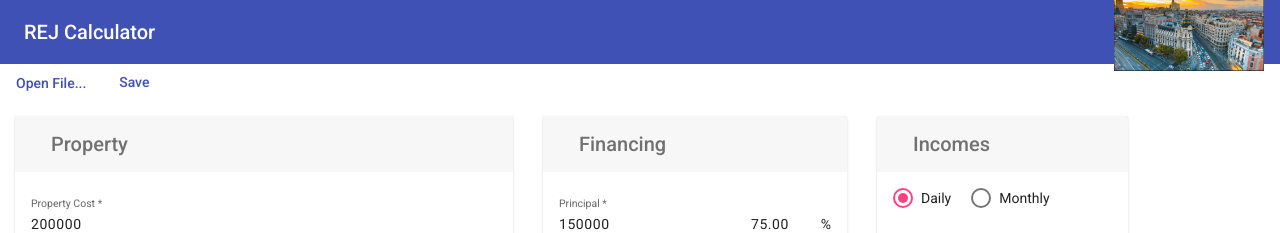
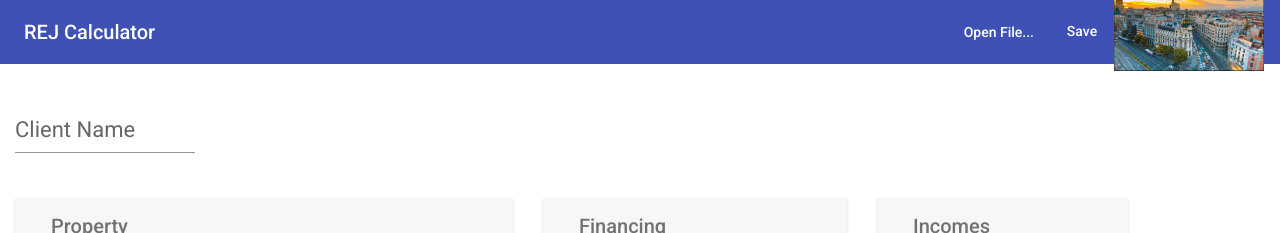
Before and after one commit to YehudahA/REJ, an Angular app: page / in a window 1280 px wide. Shown: the top 233 px of the page. Built offline with nearby package versions, Linux system fonts and the light colour scheme; what ng2-google-charts would draw is missing.

Commit message:
client name

```diff
--- a/src/app/app.component.html
+++ b/src/app/app.component.html
@@ -1,9 +1,8 @@
 <mat-toolbar id="header" color="primary">
     <h1 id="app-title">REJ Calculator</h1>
+    <app-menu></app-menu>
     <img src="./assets/images/madrid.png" id="app-logo" />
 </mat-toolbar>
-
-<app-menu></app-menu>
 
 <app-inversion></app-inversion>
 
--- a/src/app/inversion/inversion.component.css
+++ b/src/app/inversion/inversion.component.css
@@ -1,3 +1,9 @@
+.client-name{
+  margin-top: 8px;
+  margin-inline-start: 15px;
+  font-size: 22px;
+}
+
 main {
   display: flex;
   flex-wrap: wrap;
--- a/src/app/inversion/inversion.component.html
+++ b/src/app/inversion/inversion.component.html
@@ -1,3 +1,10 @@
+<section class="client-name">
+    <mat-form-field appearance="standard">
+        <mat-label>Client Name</mat-label>
+        <input matInput [(ngModel)]="inversion.clientName" />
+    </mat-form-field>
+</section>
+
 <main>
     <mat-card class="main-mat-card">
         <mat-card-header>
@@ -331,7 +338,7 @@
             <div>
                 <mat-form-field appearance="standard">
                     <mat-label>Rent Price</mat-label>
-                    <input matInput [(ngModel)]="inversion.rent.rentPrice" type="number" integer/>
+                    <input matInput [(ngModel)]="inversion.rent.rentPrice" type="number" integer />
                 </mat-form-field>
             </div>
             <div>
--- a/src/app/inversion/inversion.component.ts
+++ b/src/app/inversion/inversion.component.ts
@@ -6,6 +6,7 @@ import { DefaultsService } from '../services/defaults.service';
 import {saveAs } from 'file-saver';
 import { MenuService } from '../services/menu.service';
 import { RentModel } from '../models/rent';
+import { Title } from '@angular/platform-browser';
 
 @Component({
   selector: 'app-inversion',
@@ -27,7 +28,10 @@ export class InversionComponent implements OnInit {
     }
   };
 
-  constructor(private fileReader: DataReaderService, defaultsService: DefaultsService, menuService: MenuService) {
+  constructor(private fileReader: DataReaderService,
+    private titleService: Title,
+    defaultsService: DefaultsService,
+    menuService: MenuService) {
     this.inversion = defaultsService.getDefaultInversion();
 
     this.fileReader.inversionStream.subscribe(inversion => {
@@ -41,10 +45,14 @@ export class InversionComponent implements OnInit {
   }
 
   ngOnInit() {
-    this.inversion.changeEmitter.subscribe(() => this.buildChart());
+    this.inversion.changeEmitter.subscribe(() => {
+      this.buildChart();
+      this.setTitle();
+    });
     this.inversion.additionalCosts.changeEmitter.subscribe(() => this.buildChart());
     this.inversion.rent.changeEmitter.subscribe(() => this.buildChart());
 
+    this.setTitle();
     this.buildChart();
   }
 
@@ -67,10 +75,14 @@ export class InversionComponent implements OnInit {
     delete copy.additionalCosts["inversion"];
 
     const blob = new Blob([JSON.stringify(copy)], { type: "text/json" });
-    saveAs(blob, "inversion.REJ");
+    saveAs(blob, (copy.clientName || 'inversoin') + ".rej");
   }
 
   get rentModelKeys(){
     return Object.values(RentModel);
   }
+
+  setTitle(){
+    this.titleService.setTitle(this.inversion.clientName || 'Inversion Calculator');
+  }
 }
--- a/src/app/menu/menu.component.html
+++ b/src/app/menu/menu.component.html
@@ -1,8 +1,8 @@
-<button mat-button class="dont-print" color="primary">
+<button mat-button class="dont-print">
     <label>
         <span>Open File...</span>
         <input id="file-loader-input" (change)="fileLoaded($event.target)" type="file" />
     </label>
 </button>
 
-<button class="dont-print" color="primary" (click)="save()" mat-button>Save</button>
+<button class="dont-print" (click)="save()" mat-button>Save</button>
--- a/src/app/models/inversion.ts
+++ b/src/app/models/inversion.ts
@@ -15,6 +15,14 @@ export class Inversion implements ChangeNotifier, ICopyable<Inversion> {
     changeEmitter = new EventEmitter<any>();
     emit() { this.changeEmitter.emit(null); }
 
+    private _clientName: string;
+    get clientName() { return this._clientName; }
+    set clientName(val: string) {
+        if (val != this._clientName) {
+        this._clientName = val;
+            this.emit();
+        }
+    }
     private _propertyCost: number;
     get propertyCost() { return this._propertyCost; }
     set propertyCost(val: number) {
@@ -165,6 +173,7 @@ export class Inversion implements ChangeNotifier, ICopyable<Inversion> {
     copyFrom(other: Inversion) {
         if (!other) return;
 
+        this._clientName = other._clientName;
         this._propertyCost = other._propertyCost;
         this._financing = other._financing;
         this._financingRate = other._financingRate;
--- a/src/index.html
+++ b/src/index.html
@@ -2,7 +2,6 @@
 <html lang="en">
 <head>
   <meta charset="utf-8">
-  <title>Calc</title>
   <base href="/">
   <meta name="viewport" content="width=device-width, initial-scale=1">
   <link rel="icon" type="image/x-icon" href="favicon.ico">
```
